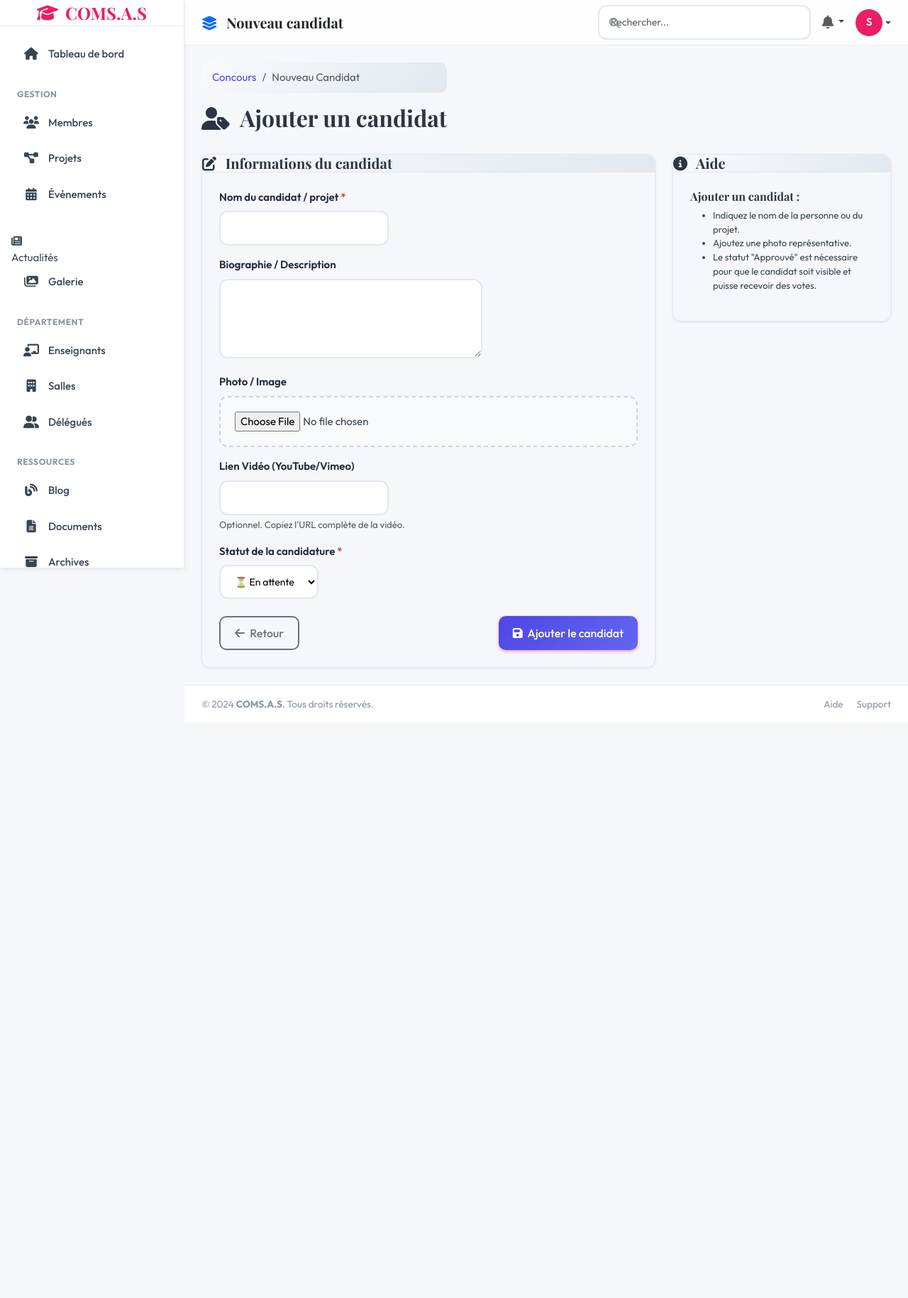
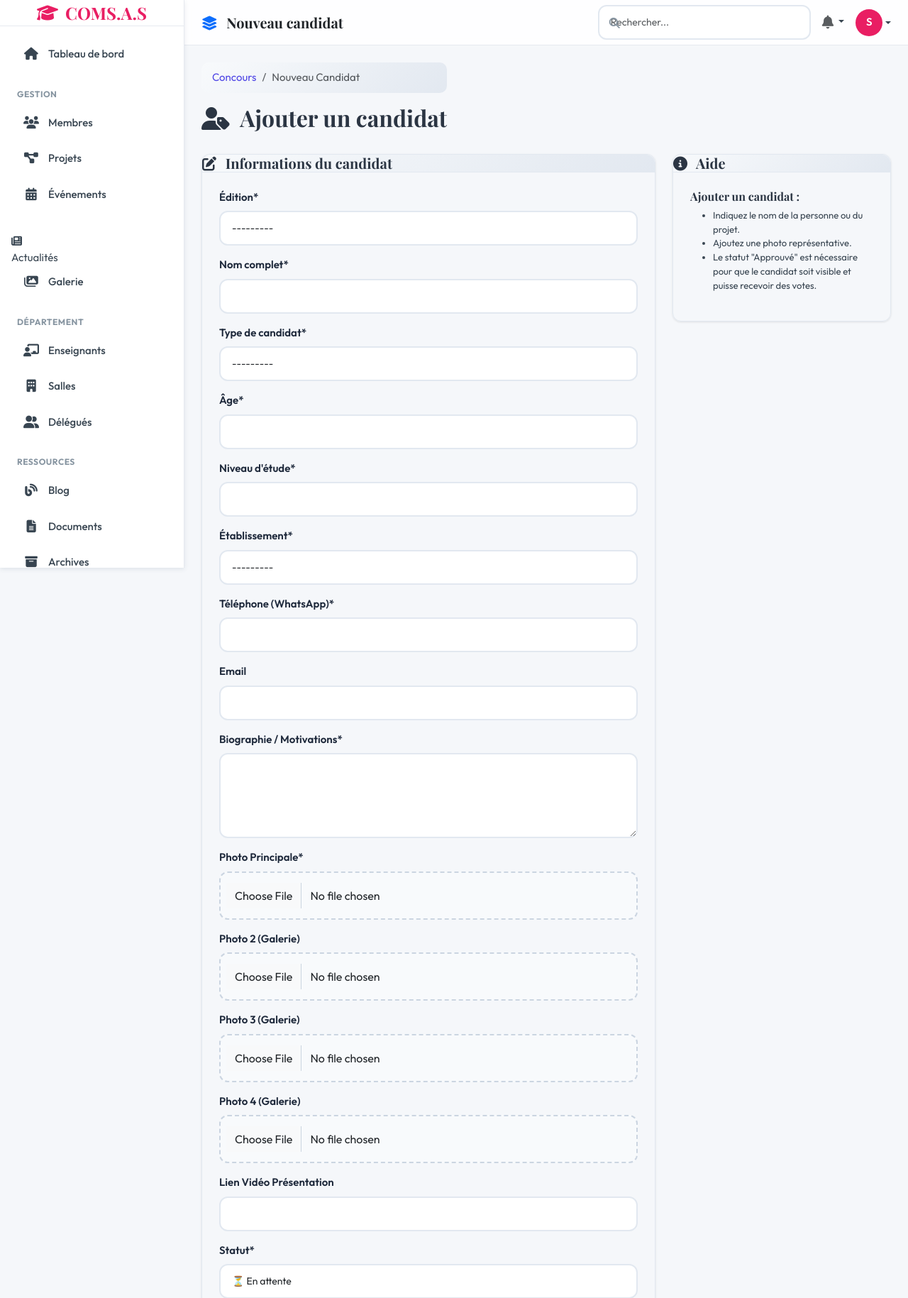
Before and after one commit to neussi/comsas-uy1.com, a Django app: page /dashboard/juin/miss-mister/candidats/add/ in a window 1280 px wide. Shown: the top 1829 px of the page at 71% size. Before the commit the page ends 1000 px from the top, so only its background shows below. Run offline with Django 5.2, Linux system fonts and the light colour scheme; the visitor is signed in with stand-in values (Sample User, id 1); data that the repository does not hold is empty; some libraries are stand-ins or nearby versions.

Commit message:
fix(juin): Fix payment status API, add candidate gallery, revert donate theme

```diff
--- a/admin_dashboard/forms.py
+++ b/admin_dashboard/forms.py
@@ -768,7 +768,7 @@
     """Formulaire admin pour les candidats JUIN"""
     class Meta:
         model = JUINCandidate
-        fields = ['edition', 'name', 'candidate_type', 'age', 'level', 'school', 'phone', 'email', 'description', 'image', 'video_url', 'status']
+        fields = ['edition', 'name', 'candidate_type', 'age', 'level', 'school', 'phone', 'email', 'description', 'image', 'image2', 'image3', 'image4', 'video_url', 'status']
         widgets = {
             'description': forms.Textarea(attrs={'rows': 4}),
         }
@@ -793,6 +793,11 @@
                 ),
                 'description',
                 'image',
+                Row(
+                    Column('image2', css_class='form-group col-md-4 mb-3'),
+                    Column('image3', css_class='form-group col-md-4 mb-3'),
+                    Column('image4', css_class='form-group col-md-4 mb-3'),
+                ),
                 'video_url',
                 'status',
             ),
--- a/main/models.py
+++ b/main/models.py
@@ -1259,6 +1259,9 @@
     email = models.EmailField(verbose_name="Email", blank=True, null=True)
     description = models.TextField(verbose_name="Biographie / Motivations")
     image = models.ImageField(upload_to='juin/candidates/', verbose_name="Photo Principale")
+    image2 = models.ImageField(upload_to='juin/candidates/gallery/', blank=True, null=True, verbose_name="Photo 2 (Galerie)")
+    image3 = models.ImageField(upload_to='juin/candidates/gallery/', blank=True, null=True, verbose_name="Photo 3 (Galerie)")
+    image4 = models.ImageField(upload_to='juin/candidates/gallery/', blank=True, null=True, verbose_name="Photo 4 (Galerie)")
     video_url = models.URLField(blank=True, null=True, verbose_name="Lien Vidéo Présentation")
 
     status = models.CharField(max_length=20, choices=STATUS_CHOICES, default='pending', verbose_name="Statut")
--- a/main/urls.py
+++ b/main/urls.py
@@ -115,7 +115,7 @@
 
     # FreemoPay Webhooks & Async checks
     path('api/payments/webhook/freemopay/', views.juin_freemopay_webhook, name='juin_freemopay_webhook'),
-    path('api/payments/status/<uuid:external_id>/', views.juin_payment_status_check, name='juin_payment_status'),
+    path('api/payments/status/<str:external_id>/', views.juin_payment_status_check, name='juin_payment_status'),
     path('api/vote/initiate/', views.contest_vote_initiate, name='contest_vote_initiate'),
     path('api/vote/status/<str:transaction_id>/', views.vote_status_check, name='vote_status_check'),
     path('api/juin/vote/initiate/', views.juin_vote_initiate, name='juin_vote_initiate'),
--- a/templates/admin_dashboard/juin/candidate_form.html
+++ b/templates/admin_dashboard/juin/candidate_form.html
@@ -45,77 +45,7 @@
                     {% csrf_token %}
                     {{ form.media }}
 
-                    <!-- Edition J.U.IN (Champs caché ou lecture seule si via URL) -->
-                    {% if form.edition.as_hidden %}
-                    {{ form.edition.as_hidden }}
-                    {% else %}
-                    <div class="mb-3">
-                        <label class="form-label">Édition J.U.IN</label>
-                        <input type="text" class="form-control"
-                            value="{{ form.initial.edition.title|default:form.instance.edition.title }}" disabled>
-                    </div>
-                    {% endif %}
-
-                    <!-- Nom -->
-                    <div class="mb-3">
-                        <label for="{{ form.name.id_for_label }}" class="form-label">
-                            Nom du candidat / projet <span class="text-danger">*</span>
-                        </label>
-                        {{ form.name }}
-                        {% if form.name.errors %}
-                        <div class="text-danger small">{{ form.name.errors }}</div>
-                        {% endif %}
-                    </div>
-
-                    <!-- Description -->
-                    <div class="mb-3">
-                        <label for="{{ form.description.id_for_label }}" class="form-label">
-                            Biographie / Description
-                        </label>
-                        {{ form.description }}
-                        {% if form.description.errors %}
-                        <div class="text-danger small">{{ form.description.errors }}</div>
-                        {% endif %}
-                    </div>
-
-                    <!-- Image -->
-                    <div class="mb-3">
-                        <label for="{{ form.image.id_for_label }}" class="form-label">Photo / Image</label>
-                        {{ form.image }}
-                        {% if form.image.errors %}
-                        <div class="text-danger small">{{ form.image.errors }}</div>
-                        {% endif %}
-                        {% if object and object.image %}
-                        <div class="mt-2">
-                            <small class="text-muted">Image actuelle :</small><br>
-                            <img src="{{ object.image.url }}" alt="{{ object.name }}" class="img-thumbnail"
-                                style="max-width: 150px;">
-                        </div>
-                        {% endif %}
-                    </div>
-
-                    <!-- Vidéo -->
-                    <div class="mb-3">
-                        <label for="{{ form.video_url.id_for_label }}" class="form-label">
-                            Lien Vidéo (YouTube/Vimeo)
-                        </label>
-                        {{ form.video_url }}
-                        <div class="form-text">Optionnel. Copiez l'URL complète de la vidéo.</div>
-                        {% if form.video_url.errors %}
-                        <div class="text-danger small">{{ form.video_url.errors }}</div>
-                        {% endif %}
-                    </div>
-
-                    <!-- Statut -->
-                    <div class="mb-3">
-                        <label for="{{ form.status.id_for_label }}" class="form-label">
-                            Statut de la candidature <span class="text-danger">*</span>
-                        </label>
-                        {{ form.status }}
-                        {% if form.status.errors %}
-                        <div class="text-danger small">{{ form.status.errors }}</div>
-                        {% endif %}
-                    </div>
+                    {{ form|crispy }}
 
                     <!-- Boutons -->
                     <div class="d-flex justify-content-between mt-4">
```
Also changed, not shown: templates/main/juin_donate.html (+28 -28 lines), main/migrations/0041_juincandidate_image2_juincandidate_image3_and_more.py (added).
